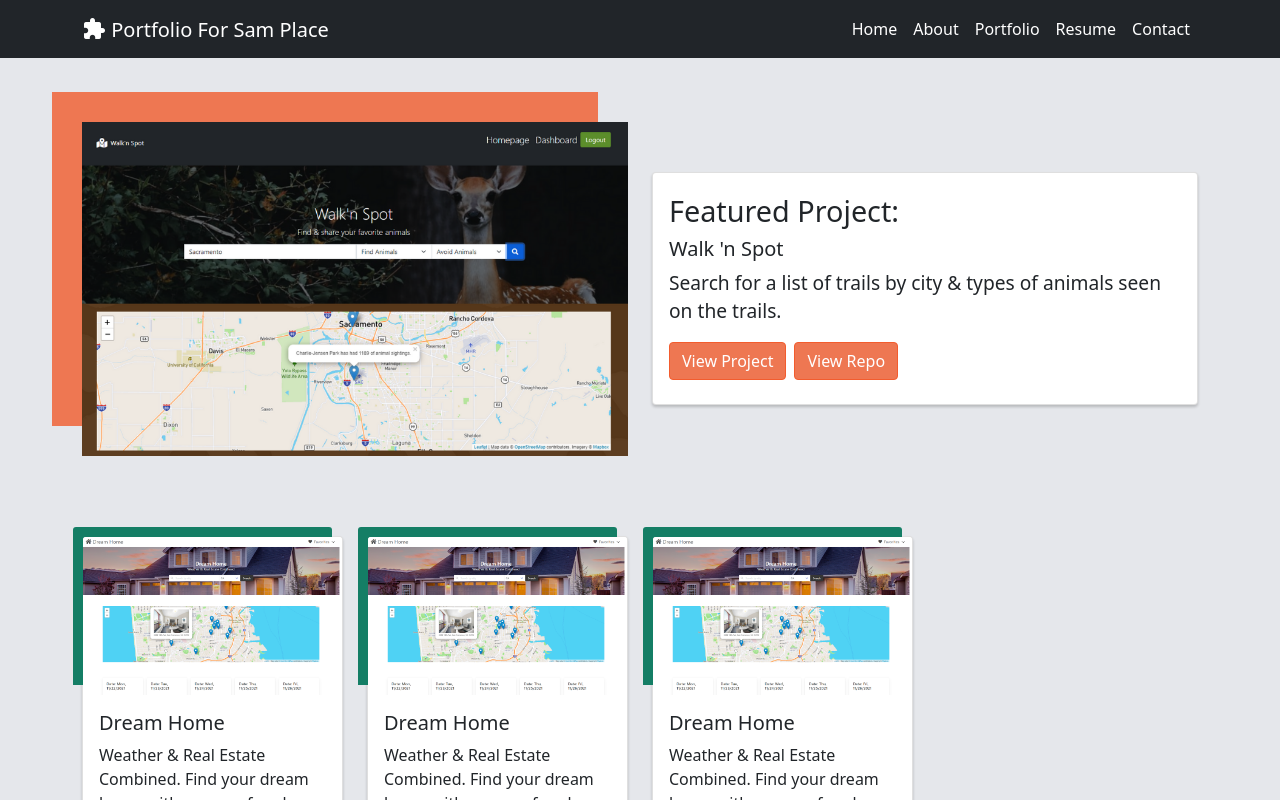
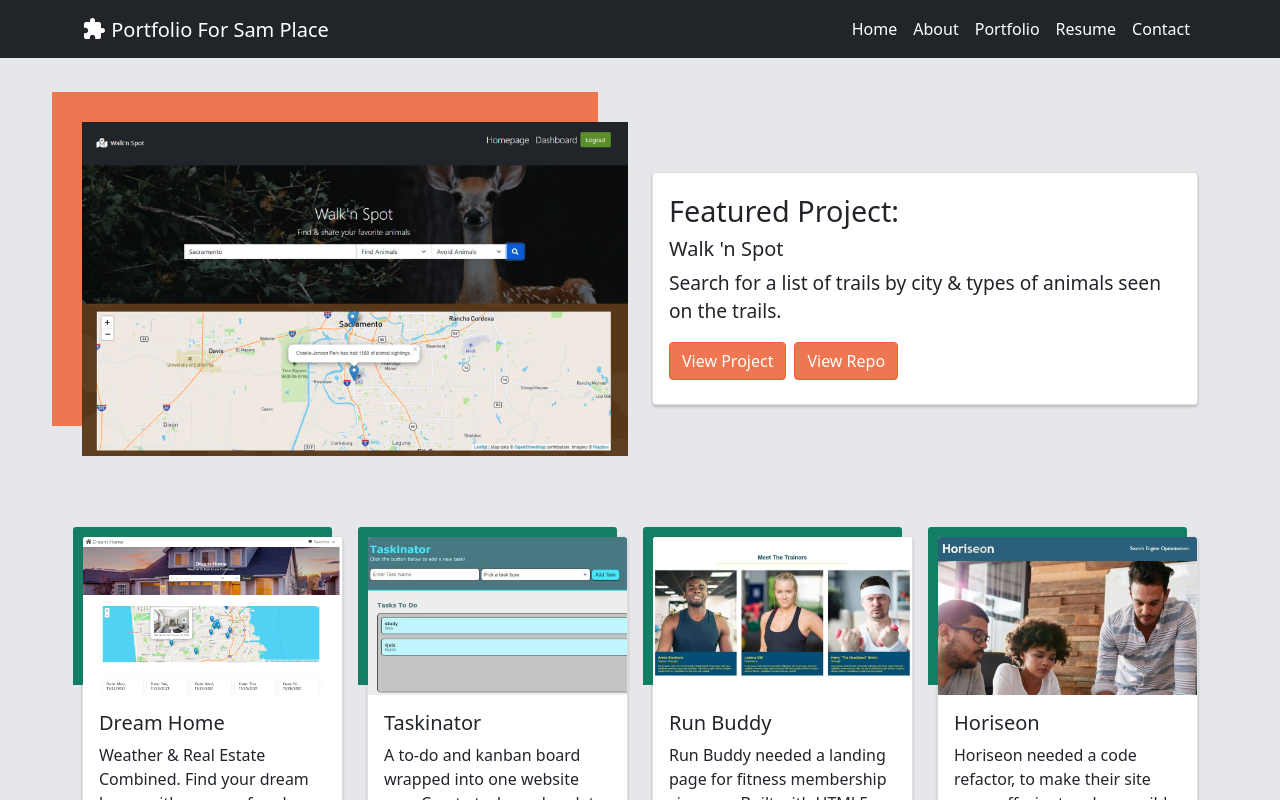
Before and after one commit to samvauclain/react-portfolio, a React (Create React App) app: page / in a window 1280 px wide. Both pictures are taken after a click on the button "Portfolio". Shown: the top 800 px of the page. Built offline with nearby package versions, Linux system fonts and the light colour scheme.

Commit message:
finishing touches

```diff
--- a/src/components/ProjectObjects/index.js
+++ b/src/components/ProjectObjects/index.js
@@ -19,18 +19,25 @@ const [projects] = useState(
             text: "Weather & Real Estate Combined. Find your dream home with your prefered weather.",
         },
         {
-            name: "Dream Home",
-            image: "weather-real-estate",
-            github: "https://github.com/samvauclain/weather-and-real-estate",
-            link: "https://samvauclain.github.io/weather-and-real-estate/",
-            text: "Weather & Real Estate Combined. Find your dream home with your prefered weather.",
+            name: "Taskinator",
+            image: "taskinator",
+            github: "https://github.com/samvauclain/taskinator",
+            link: "https://samvauclain.github.io/taskinator/",
+            text: "A to-do and kanban board wrapped into one website app. Create tasks and update their status to increase your productivity.",
         },
         {
-            name: "Dream Home",
-            image: "weather-real-estate",
-            github: "https://github.com/samvauclain/weather-and-real-estate",
-            link: "https://samvauclain.github.io/weather-and-real-estate/",
-            text: "Weather & Real Estate Combined. Find your dream home with your prefered weather.",
+            name: "Run Buddy",
+            image: "run-buddy",
+            github: "https://github.com/samvauclain/run-buddy",
+            link: "https://samvauclain.github.io/run-buddy/",
+            text: "Run Buddy needed a landing page for fitness membership sign ups. Built with HTML5 and CSS3.",
+        },
+        {
+            name: "Horiseon",
+            image: "horiseon",
+            github: "https://github.com/samvauclain/mod-1-challenge",
+            link: "https://samvauclain.github.io/mod-1-challenge/",
+            text: "Horiseon needed a code refactor, to make their site more effecient and accessible. I condensed the code and added the needed accessibilty tags. Refactored HTML5 and CSS3.",
         }
     ])
 
```
